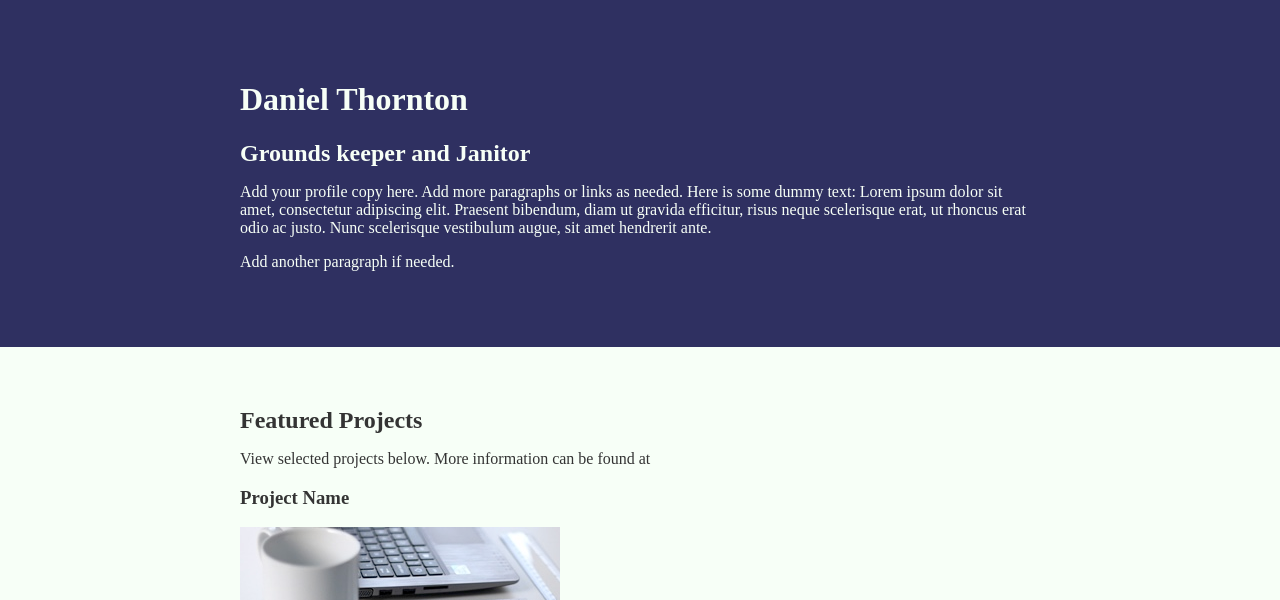
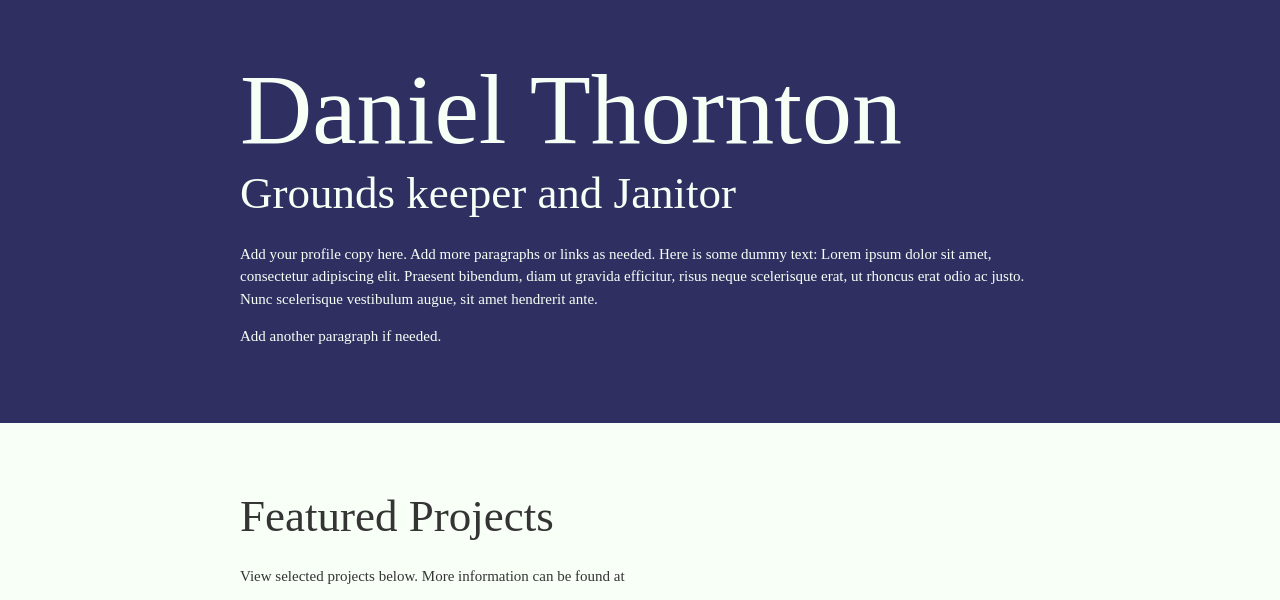
Before and after one commit to lovetocode/portfolio, a plain HTML site: page index.html in a window 1280 px wide. Shown: the top 600 px of the page. Drawn offline with Linux system fonts and the light colour scheme.

Commit message:
Changed font properties

```diff
--- a/css/portfolio.css
+++ b/css/portfolio.css
@@ -4,6 +4,8 @@ body {
  color: #343434;
  margin: 0;
  padding: 0;
+ font-size: 15px;
+ line-height: 1.5;
 }
 img { width: 300;
 }
@@ -13,8 +15,17 @@ a {
 a:hover {
  text-decoration: none;
 }
+h1 {
+    font-size: 100px;
+    font-weight: 400;
+    line-height: 1;
+    margin:0;
+}
 h2 {
     margin: 0;
+    font-size: 45px;
+    font-weight:400;
+
 }
 .content-wrap {
     width: 800px;
```
